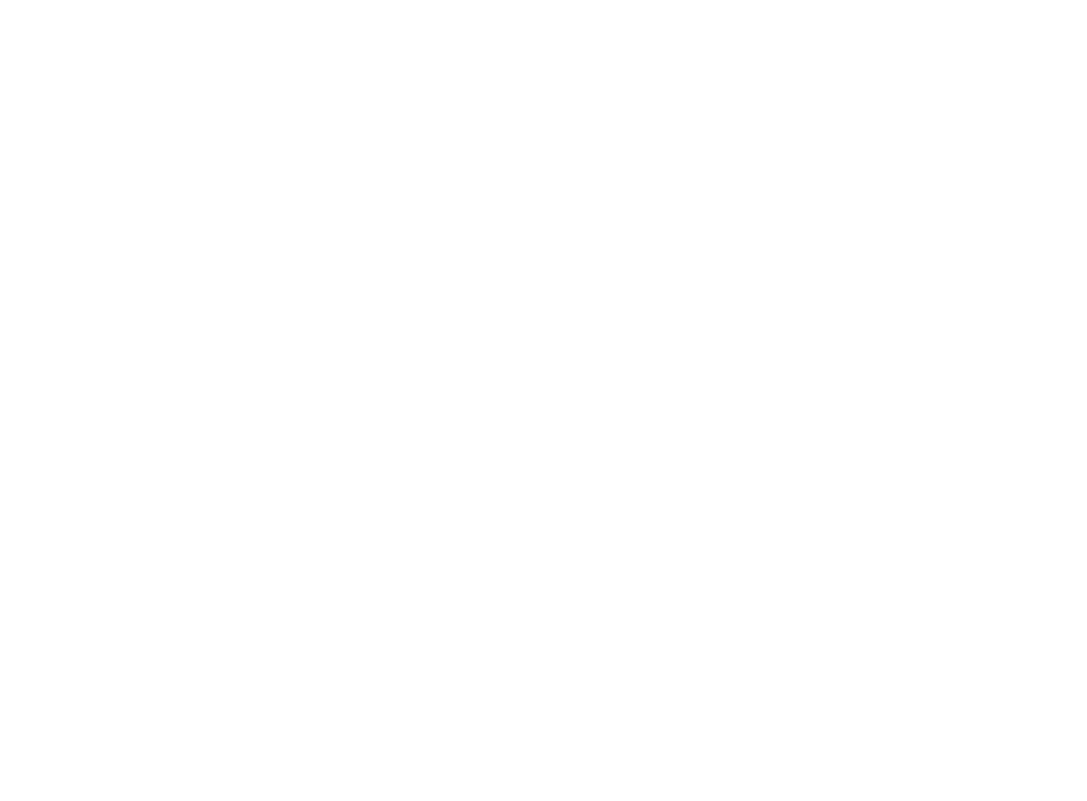
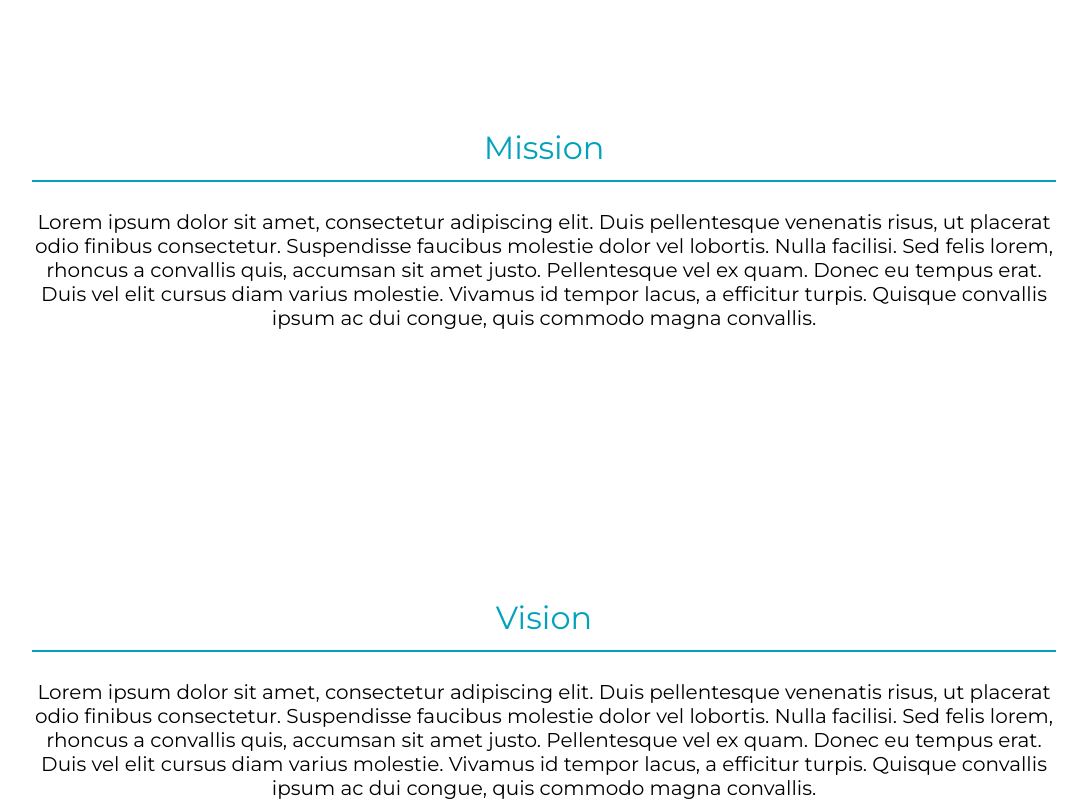
Before and after one commit to alvin1904/REACT-IEDC_RIT_Landing_Page, a React (Vite) app: page / in a window 1280 px wide. Shown: the part 1780-2581 px from the top of the page, without its empty margins (96-1183 px from the left). Before the commit the page ends 2536 px from the top, so only its background shows below. Built offline with nearby package versions, Linux system fonts and the light colour scheme.

Commit message:
css adjustments nd mission vision sections

```diff
--- a/src/App.css
+++ b/src/App.css
@@ -5,7 +5,7 @@
 html,
 .root,
 .App {
-  color: white;
+  color: black;
   scroll-behavior: smooth;
   scroll-snap-type: proximity;
   user-select: none;
--- a/src/components/Main/Main.css
+++ b/src/components/Main/Main.css
@@ -21,7 +21,7 @@
   background: linear-gradient(to top, white, transparent);
 }
 .heading {
-  position:fixed;
+  position: fixed;
   top: 12rem;
   color: #01a3bc;
   font-size: 5.5rem;
@@ -42,7 +42,8 @@
 }
 
 .Intro,
-.MissionVision {
+.MissionVision,
+footer {
   height: 100vh;
   width: 100vw;
   background-color: white;
@@ -51,17 +52,18 @@
 }
 .Intro {
   top: 117vh;
-  background-color: white;
 }
 .MissionVision {
-  top: 217vh;
+  top: 205vh;
+  padding-bottom: 18rem;
 }
 footer {
-  top: 317vh;
+  top: 347vh;
   background-color: red;
   z-index: 4;
 }
-.about_header {
+.about_header,
+.mission_container {
   box-sizing: border-box;
   padding-top: 7rem;
   color: black;
@@ -69,15 +71,18 @@
   justify-content: center;
   align-items: center;
 }
-.about_heading {
+.about_heading,
+.mission_heading {
   text-align: center;
   border-bottom: 2px solid #01a3bc;
   padding-bottom: 1rem;
   margin-bottom: 1rem;
   font-size: 2rem;
+  font-weight: 400;
   color: #01a3bc;
 }
-.about_text {
+.about_text,
+.mission_text {
   text-align: justify;
   box-sizing: border-box;
   max-width: 80vw;
@@ -86,7 +91,17 @@
   line-height: 1.5rem;
   text-align: center;
 }
-
+.mission_header {
+  height: 100vh;
+  width: 100vw;
+  /* background-color: white; */
+}
+.mission_header {
+  box-sizing: border-box;
+  display: grid;
+  padding-top: 10rem;
+  gap: 10rem;
+}
 @media (max-width: 1180px) {
   .two {
     height: 102.2vh;
@@ -99,26 +114,30 @@
     hyphens: auto;
     -webkit-text-stroke: 0.5px white;
   }
-  .Intro{
+  .Intro {
     display: grid;
     box-sizing: border-box;
     padding-top: 2rem;
   }
-  .about_header {
+  .about_header,
+  .mission_container {
     padding-top: 0rem;
     margin: 0;
     padding: 0;
     justify-content: space-around;
     transform: translateY(-7rem);
+    background-color: white;
   }
-  .about_heading {
+  .about_heading,
+  .mission_heading {
     border-bottom: 2px solid #01a3bc;
     padding-bottom: 1rem;
     margin-bottom: 1rem;
     font-size: 2rem;
     color: #01a3bc;
   }
-  .about_text {
+  .about_text,
+  .mission_text {
     max-width: 90vw;
     padding-top: 0.75rem;
     font-size: 0.95rem;
--- a/src/components/Main/Mission.jsx
+++ b/src/components/Main/Mission.jsx
@@ -1,4 +1,31 @@
 const Mission = () => {
-    return <>Mission</>;
-  };
-  export default Mission;
+  return (
+    <div className="mission_header">
+      <div className="mission_container">
+        <h1 className="mission_heading">Mission</h1>
+        <p className="mission_text">
+          Lorem ipsum dolor sit amet, consectetur adipiscing elit. Duis
+          pellentesque venenatis risus, ut placerat odio finibus consectetur.
+          Suspendisse faucibus molestie dolor vel lobortis. Nulla facilisi. Sed
+          felis lorem, rhoncus a convallis quis, accumsan sit amet justo.
+          Pellentesque vel ex quam. Donec eu tempus erat. Duis vel elit cursus
+          diam varius molestie. Vivamus id tempor lacus, a efficitur turpis.
+          Quisque convallis ipsum ac dui congue, quis commodo magna convallis.
+        </p>
+      </div>
+      <div className="mission_container">
+        <h1 className="mission_heading">Vision</h1>
+        <p className="mission_text">
+          Lorem ipsum dolor sit amet, consectetur adipiscing elit. Duis
+          pellentesque venenatis risus, ut placerat odio finibus consectetur.
+          Suspendisse faucibus molestie dolor vel lobortis. Nulla facilisi. Sed
+          felis lorem, rhoncus a convallis quis, accumsan sit amet justo.
+          Pellentesque vel ex quam. Donec eu tempus erat. Duis vel elit cursus
+          diam varius molestie. Vivamus id tempor lacus, a efficitur turpis.
+          Quisque convallis ipsum ac dui congue, quis commodo magna convallis.
+        </p>
+      </div>
+    </div>
+  );
+};
+export default Mission;
```
